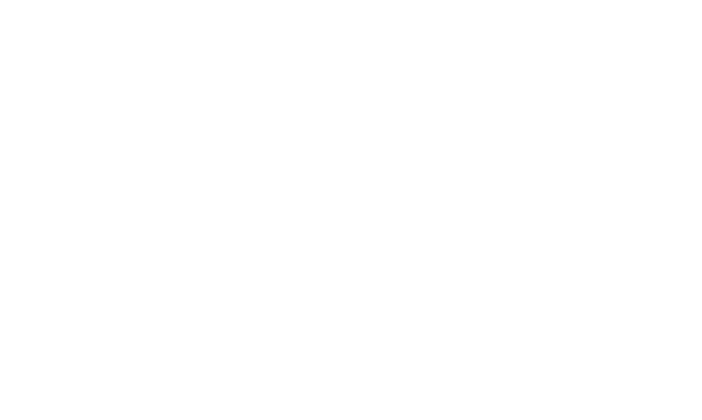
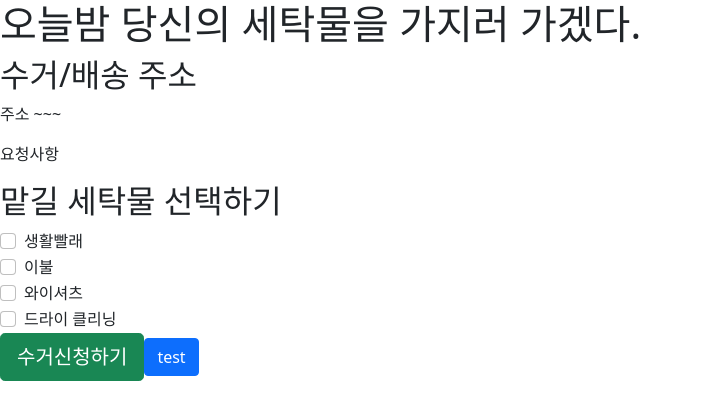
Before and after one commit to hwangseonju/MonitoringBwadrigo, a React (Create React App) app in the folder front/bwadrigo/: page /application in a window 1280 px wide. Before the commit this address had no page. Shown: the top 420 px of the page, without its empty margins (0-702 px from the left). Built offline with nearby package versions, Linux system fonts and the light colour scheme.

Commit message:
[S06P31S104-155] feat: create_collect_application
수거신청페이지axios 제외 구현

```diff
--- a/front/bwadrigo/package.json
+++ b/front/bwadrigo/package.json
@@ -6,7 +6,10 @@
     "@testing-library/jest-dom": "^5.16.4",
     "@testing-library/react": "^13.1.1",
     "@testing-library/user-event": "^13.5.0",
+    "axios": "^0.27.0",
+    "bootstrap": "^5.1.3",
     "react": "^18.0.0",
+    "react-bootstrap": "^2.3.0",
     "react-dom": "^18.0.0",
     "react-redux": "^8.0.1",
     "react-router-dom": "^6.3.0",
--- a/front/bwadrigo/src/App.js
+++ b/front/bwadrigo/src/App.js
@@ -1,13 +1,20 @@
-import Test from './test/test';
 import Home from './components/Home';
+import Application from './components/collection/Application';
+import ApplicationDetail from './components/collection/ApplicationDetail';
+import ApplicationInfo from './components/collection/ApplicationInfo';
+import ApplicationResult from './components/collection/ApplicationResult';
 import {Route, Routes} from 'react-router-dom';
+import 'bootstrap/dist/css/bootstrap.min.css';
 
 function App() {
   return (
     <div className="App">
       <Routes>
         <Route path="/" element={<Home/>} />
-        <Route path="/test" element={<Test/>} />
+        <Route path="/application" element={<Application/>} />
+        <Route path="/applicationInfo" element={<ApplicationInfo/>} />
+        <Route path="/applicationDetail" element={<ApplicationDetail/>} />
+        <Route path="/applicationResult" element={<ApplicationResult/>} />
       </Routes>
     </div>
   );
--- /dev/null
+++ b/front/bwadrigo/src/components/collection/Application.jsx
@@ -0,0 +1,58 @@
+import { useState } from 'react';
+import {Form, Button} from 'react-bootstrap';
+
+function Application(){
+    const [checkValue, setCheckValue] = useState([]);
+    const changeHandler = (checked, id) => {
+        if(checked){
+            setCheckValue([...checkValue, id]);
+            console.log(id,"체크");
+        }
+        else{
+            setCheckValue(checkValue.filter(button => button!==id));
+            console.log(id,"체크 해제");
+        }
+    }
+    const test = () =>{
+        console.log(checkValue);
+    }
+    return(
+        <div>
+            <h1>오늘밤 당신의 세탁물을 가지러 가겠다.</h1>
+            <h2>수거/배송 주소</h2>
+            <p>주소 ~~~</p>
+            <p>요청사항</p>
+
+            <h2>맡길 세탁물 선택하기</h2>
+            <Form>
+                <Form.Check type='checkbox' id='wash' label='생활빨래'
+                checked = {checkValue.includes('wash') ? true : false}
+                onChange={e => {
+                    changeHandler(e.currentTarget.checked,'wash');
+                    }}
+                />
+                <Form.Check type='checkbox' id='bedding' label='이불'
+                checked = {checkValue.includes('bedding') ? true : false}
+                onChange={e => {
+                    changeHandler(e.currentTarget.checked,e.currentTarget.id);
+                    }}
+                /><Form.Check type='checkbox' id='shirts' label='와이셔츠'
+                checked = {checkValue.includes('shirts') ? true : false}
+                onChange={e => {
+                    changeHandler(e.currentTarget.checked,e.currentTarget.id);
+                    }}
+                /><Form.Check type='checkbox' id='cleaning' label='드라이 클리닝'
+                checked = {checkValue.includes('cleaning') ? true : false}
+                onChange={e => {
+                    changeHandler(e.currentTarget.checked,e.currentTarget.id);
+                    }}
+                />
+            </Form>
+
+            <Button href='/applicationResult' variant='success' size='lg'>수거신청하기</Button>
+            <Button onClick={test}>test</Button>
+        </div>
+    )
+}
+
+export default Application;
--- /dev/null
+++ b/front/bwadrigo/src/components/collection/ApplicationDetail.jsx
@@ -0,0 +1,14 @@
+import {Button} from 'react-bootstrap';
+
+function ApplicationDetail(){
+    return(
+        <div>
+            <h1>수거 신청 정보 ~~~~</h1>
+            <Button href='/' variant='success' size='lg'>수거 취소하기</Button>
+            <Button href='/applicationResult' variant='success' size='lg'>닫기</Button>
+        </div>
+
+    )
+}
+
+export default ApplicationDetail;
--- /dev/null
+++ b/front/bwadrigo/src/components/collection/ApplicationInfo.jsx
@@ -0,0 +1,11 @@
+import {Button} from 'react-bootstrap';
+
+function ApplicationInfo(){
+    return(
+        <div>
+            <Button href='/application' variant='success' size='lg'>수거신청</Button>
+        </div>
+    )
+}
+
+export default ApplicationInfo;
--- /dev/null
+++ b/front/bwadrigo/src/components/collection/ApplicationResult.jsx
@@ -0,0 +1,13 @@
+import {Button} from 'react-bootstrap';
+
+function ApplicationResult(){
+    return(
+        <div>
+            <h1>주문 접수 완료</h1>
+            <Button href='/applicationDetail' variant='success'>자세히 보기</Button>
+            <Button href='/' variant='success' size='lg'>취소</Button>
+        </div>
+    )
+}
+
+export default ApplicationResult;
--- a/front/bwadrigo/src/test/test.jsx
+++ /dev/null
@@ -1,8 +0,0 @@
-
-function Test(){
-    return(
-        <div>test</div>
-    )
-}
-
-export default Test;
```
Also changed, not shown: 1 other file (tests, documents, lock files or other folders).
